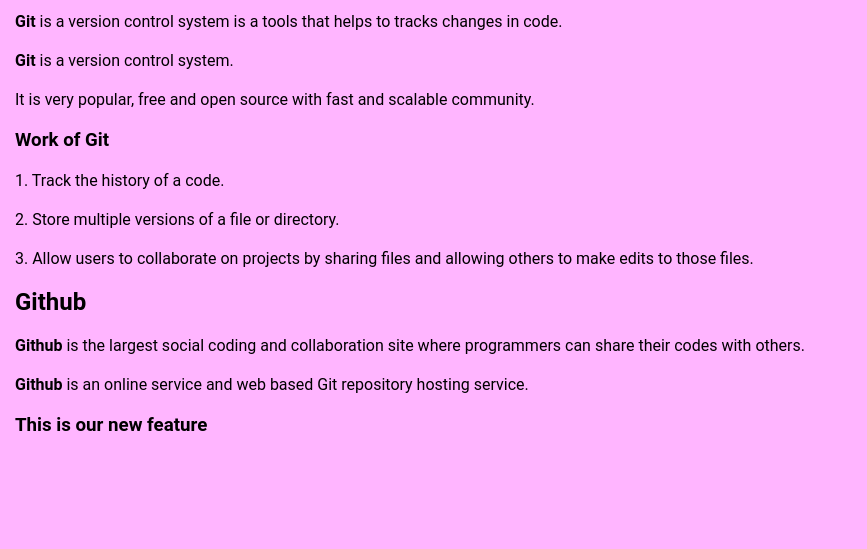
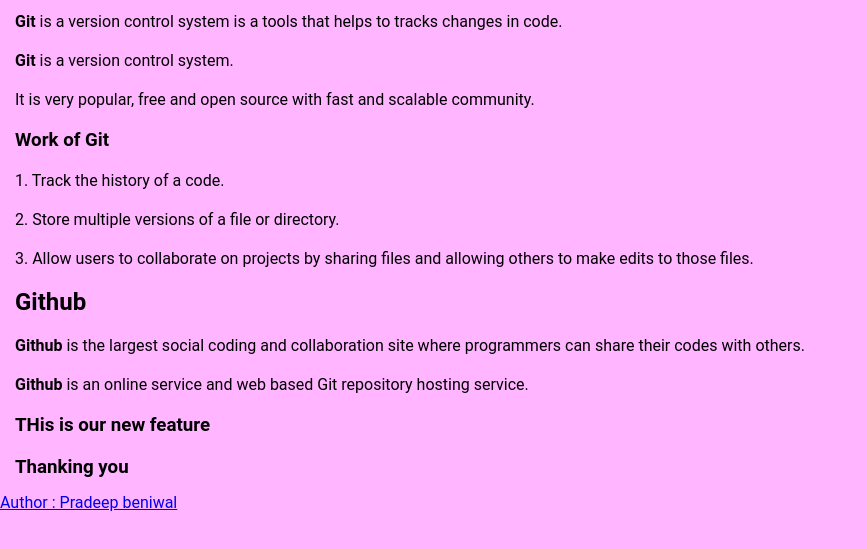
Before and after one commit to deepubeniwal/LocalRepo, a plain HTML site: page index.html in a window 1280 px wide. Shown: the part 109-658 px from the top of the page, without its empty margins (0-867 px from the left). Drawn offline with Linux system fonts and the light colour scheme.

Commit message:
Add Author

```diff
--- a/index.html
+++ b/index.html
@@ -29,6 +29,10 @@
     <p><b>Github</b> is an online service and web based Git repository hosting service.</p>
 
 
-    <h3> This is our new feature</h3>
+    <h3> THis is our new feature</h3>
+    <h3>
+        Thanking you
+    </h3>
+    <a href="#">Author : Pradeep beniwal</a>
 </body>
 </html>
```
